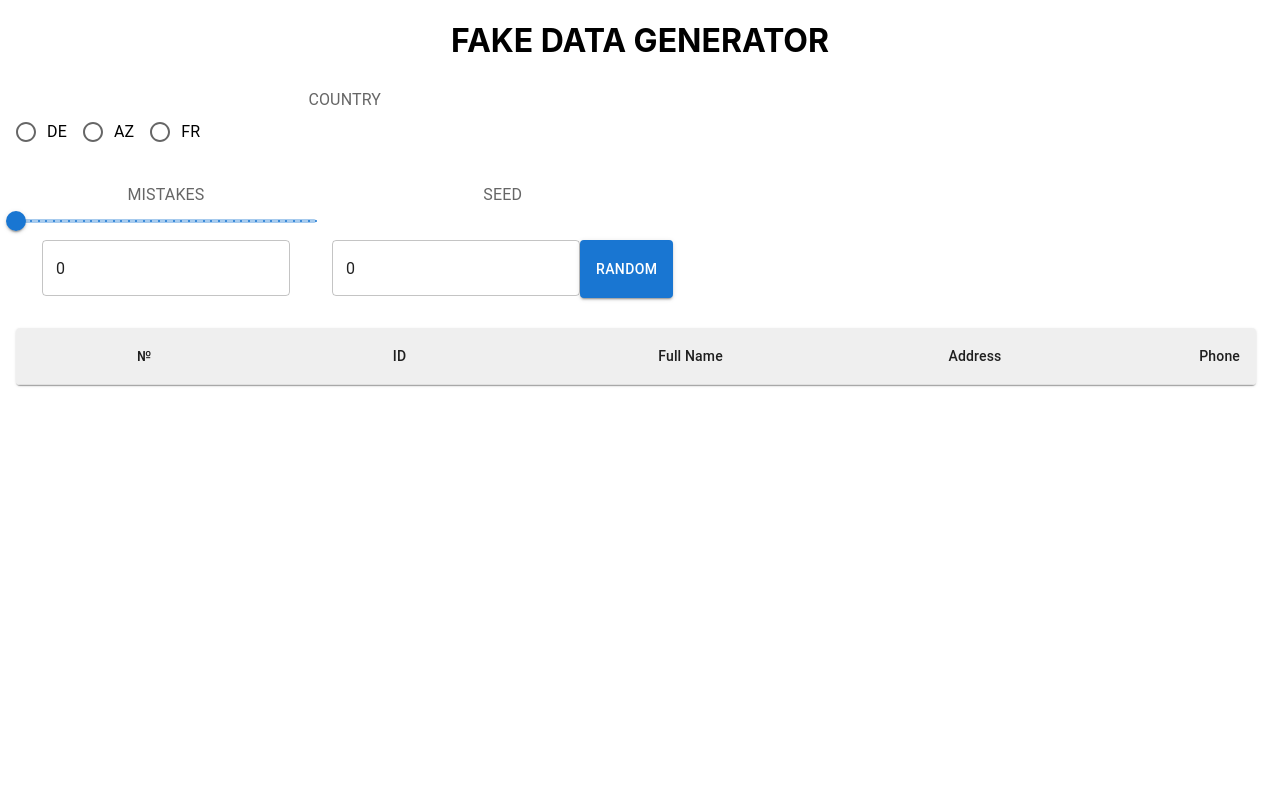
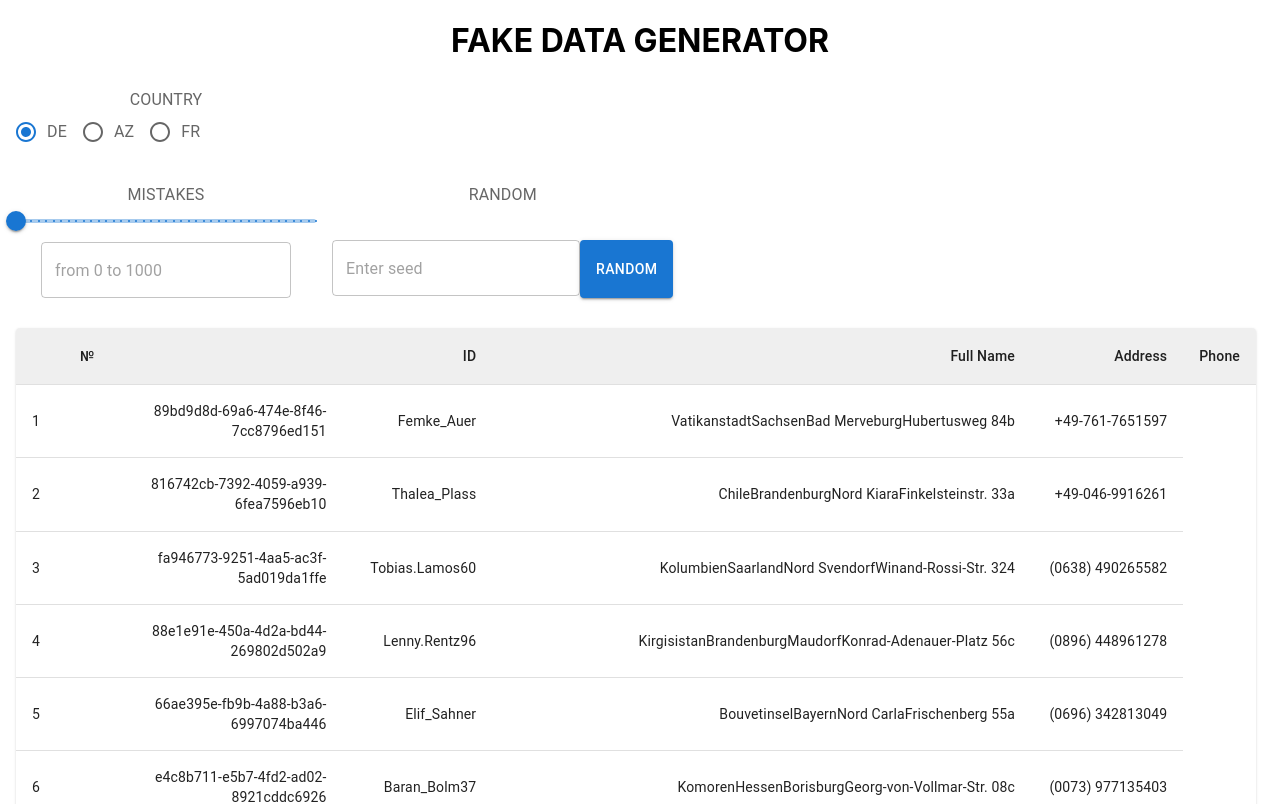
Before and after one commit to tatiankris/generator-fifth, a React (Create React App) app: page / in a window 1280 px wide. Shown: the top 804 px of the page. Built offline with nearby package versions, Linux system fonts and the light colour scheme.

Commit message:
add seed, faker, scroll

```diff
--- a/package.json
+++ b/package.json
@@ -17,6 +17,7 @@
     "react": "^18.2.0",
     "react-dom": "^18.2.0",
     "react-scripts": "5.0.1",
+    "seedrandom": "^3.0.5",
     "typescript": "^4.4.2",
     "web-vitals": "^2.1.0"
   },
--- a/src/components/FakeDataGrid.tsx
+++ b/src/components/FakeDataGrid.tsx
@@ -1,4 +1,4 @@
-import React, {useState} from 'react';
+import React, {LegacyRef, useEffect, useState} from 'react';
 import {
     Button,
     Container, FormControl, FormControlLabel, FormLabel,
@@ -10,46 +10,142 @@ import {
     TableContainer,
     TableHead,
     TableRow,
-    Radio, Slider, Box, TextField
+    Radio, Slider, Box, TextField, Input
 } from "@mui/material";
 import { SliderUnstyled } from '@mui/base';
 import MistakesSlider from "./MistakesSlider";
+import { faker } from '@faker-js/faker';
+import FakeUsersTable from "./FakeUsersTable";
+let seedrandom = require('seedrandom');
+
+
+export type UserType = {
+    userId: string
+    username: string
+    state: string[]
+    phone: string
+}
+
 function valuetext(value: number) {
     return `${value}°C`;
 }
 
+function createRandomUser(): UserType {
+    return {
+        userId: faker.datatype.uuid(),
+        username: faker.internet.userName(),
+        state: [faker.address.country(), faker.address.state(), faker.address.city(), faker.address.streetAddress()],
+        phone: faker.phone.phoneNumber()
+    };
+}
+
+
+
+
+
 const FakeDataGrid = () => {
 
-    const [mistakeValue, setMistakeValue] = useState<number>(0)
-    const [random, setRandom] = useState(0)
 
+
+    const [mistakeInput, setMistakeInput] = useState<any>(null)
+    // const [mistakeSlider, setMistakeSlider] = useState<any>(0)
+
+    const [seedField, setSeedField] = useState<any>(null)
+    const [seed, setSeed] = useState<any>(Math.random())
+
+    const handleSubmit = () => {
+        console.log('CHANGE FORM')
+    }
+
+    //TABLE
+
+    let SECOND_USERS = [];
+
+    function generateNewFakeData() {
+        //form data
+        //-country: 'de','fr','uz'
+        //-mistakes: 3,5
+        //-seedCoefficient: 0.1435
+
+
+
+
+
+    }
+
+    const [locale, setLocale] = useState('de')
+    faker.locale = locale
+    faker.seed(Number(seed))
+
+    let USERS = Array.from({ length: 20 }, (v) => createRandomUser()) as UserType[];
+    let NEXT_USERS = [] as UserType[]
+    const [nextUsers, setNextUsers] = useState<UserType[]>([])
+
+    const onScroll = () => {
+        Array.from({ length: 10 }).forEach(() => {
+            NEXT_USERS.push(createRandomUser());
+            });
+        setNextUsers(nextUsers.concat(NEXT_USERS));
+        // Array.from({ length: 10 }).forEach(() => {
+        //     setNextUsers([...nextUsers, createRandomUser()]);
+        // });
+        console.log('NEXT-USERS', nextUsers.map(e => e.username))
+    }
+
+
+    // Array.from({ length: 20 }).forEach(() => {
+    //     USERS.push(createRandomUser());
+    // });
+
+    useEffect(() => {
+        // debugger
+
+        // Array.from({ length: 20 }).forEach(() => {
+        //     USERS.push(createRandomUser());
+        // });
+
+
+    })
+
+
+
+
+
+    // @ts-ignore
+    // @ts-ignore
     return (
         <Grid container spacing={1} marginTop={'28px'} marginBottom={'46px'}>
 
-            {/*<Stack spacing={2}>*/}
-
 
             <FormControl style={{display: 'block', marginBottom: '30px'}}>
-                <FormLabel id="demo-row-radio-buttons-group-label">COUNTRY</FormLabel>
+                {/*<form onSubmit={handleSubmit}>*/}
+                    <div id={'country'} style={{width: '300px'}}>
+                        <FormLabel onChange={handleSubmit} id="demo-row-radio-buttons-group-label">COUNTRY
                         <RadioGroup
+                            defaultValue="de"
                             row
                             aria-labelledby="demo-row-radio-buttons-group-label"
                             name="row-radio-buttons-group"
                         >
-                    <FormControlLabel value="de" control={<Radio/>} label="DE"/>
+                            <FormControlLabel value="de" control={<Radio />} label="DE"/>
                             <FormControlLabel value="az" control={<Radio/>} label="AZ"/>
                             <FormControlLabel value="fr" control={<Radio/>} label="FR"/>
                         </RadioGroup>
-                {/*</FormControl>*/}
-
+                        </FormLabel>
+                    </div>
 
                     <Stack direction="row" spacing={2} style={{marginTop: '30px'}}>
                         <div id={'mistake'} style={{display: 'block'}}>
-                        <FormLabel>MISTAKES</FormLabel>
+
                             <div style={{width: 300}}>
-                            <Slider
-                                onChange={(event) => { // @ts-ignore
-                                    setMistakeValue(9)}}
+                                <FormLabel>MISTAKES
+                                <Slider // @ts-ignore
+                                    onChange={(e, val) => {setMistakeInput(val * 100);
+
+                                        setTimeout(() => {
+                                            handleSubmit()
+                                        }, 2000)}}
+                                    value={mistakeInput / 100}
                                     aria-label="Temperature"
                                     defaultValue={0}
                                     getAriaValueText={valuetext}
@@ -61,42 +157,52 @@ const FakeDataGrid = () => {
                                     // value={mistakeValue/100}
                                     // onChange={(e) => {setMistakeValue(e.currentTarget.value ? e.currentTarget.value * 100 : 0)}}
                                 />
-                            <TextField value={mistakeValue}/>
+                                </FormLabel>
+                                <FormLabel onChange={handleSubmit}>
+                                <TextField type={"number"}
+                                           style={{width: '250px'}}
+                                           id={"quantity"}
+                                           name={"quantity"}
+                                           inputProps={{step: 0.25, max: 1000, min: 0}}
+                                           placeholder={'from 0 to 1000'}
+                                           value={mistakeInput}
+                                           onChange={(e) => { // @ts-ignore
+                                               setMistakeInput(e.currentTarget.value)
+                                           }}
+                                />
+                                </FormLabel>
                             </div>
+
                         </div>
 
                         <div style={{display: 'block'}} id={'seed'}>
-                        <FormLabel>SEED</FormLabel>
+                            <FormLabel>RANDOM
                             <div style={{marginTop: '34px'}}>
-                            <TextField value={random}/>
-                            <Button variant="contained" style={{height: '58px'}} onClick={() => {
-                                setRandom(2)
-                            }}>Random</Button>
+                                <TextField
+                                    type={'number'}
+                                    placeholder={'Enter seed'}
+                                    value={seedField}
+                                    onChange={(e) => {setSeedField(e.currentTarget.value)}}
+
+                                />
+                                <Button variant="contained" style={{height: '58px'}} onClick={() => {setSeed(seedField)}}>Random</Button>
                             </div>
+                        </FormLabel>
 
                         </div>
 
 
                     </Stack>
 
+                {/*</form>*/}
+            </FormControl>
+            <div onWheel={onScroll}>
+                <FakeUsersTable users={USERS} onScroll={onScroll} nextUsers={nextUsers}/>
+            </div>
 
-            </FormControl>
-            {/*</Stack>*/}
 
-        <TableContainer component={Paper}>
-            <Table sx={{minWidth: 300}} aria-label="simple table">
-                <TableHead style={{background: '#EFEFEF'}}>
-                    <TableRow>
-                        <TableCell></TableCell>
-                        <TableCell align="left">№</TableCell>
-                        <TableCell align="right">ID</TableCell>
-                        <TableCell align="right">Full Name</TableCell>
-                        <TableCell align="right">Address</TableCell>
-                        <TableCell align="right">Phone</TableCell>
-                    </TableRow>
-                </TableHead>
-            </Table>
-        </TableContainer>
+
+
         </Grid>
     )
 }
--- /dev/null
+++ b/src/components/FakeUsersTable.tsx
@@ -0,0 +1,61 @@
+import React, {useState} from 'react';
+import {Paper, Table, TableBody, TableCell, TableContainer, TableHead, TableRow} from "@mui/material";
+import {UserType} from "./FakeDataGrid";
+
+export type TablePropsType = {
+    users: Array<UserType>
+    nextUsers: Array<UserType>
+    onScroll: () => void
+}
+const FakeUsersTable = (props: TablePropsType) => {
+
+    console.log('NEXT', props.nextUsers)
+    return (
+        <TableContainer component={Paper} >
+            <Table sx={{minWidth: 300}} aria-label="simple table">
+                <TableHead style={{background: '#EFEFEF'}}>
+                    <TableRow>
+                        <TableCell></TableCell>
+                        <TableCell align="left">№</TableCell>
+                        <TableCell align="right">ID</TableCell>
+                        <TableCell align="right">Full Name</TableCell>
+                        <TableCell align="right">Address</TableCell>
+                        <TableCell align="right">Phone</TableCell>
+                    </TableRow>
+                </TableHead>
+                <TableBody>
+                    {props.users && props.users.map((row, index) => (
+                        <TableRow
+                            key={row.userId}
+                            sx={{ '&:last-child td, &:last-child th': { border: 0 } }}
+                        >
+                            <TableCell component="th" scope="row">
+                                {index+1}
+                            </TableCell>
+                            <TableCell align="right">{row.userId}</TableCell>
+                            <TableCell align="right">{row.username}</TableCell>
+                            <TableCell align="right">{row.state}</TableCell>
+                            <TableCell align="right">{row.phone}</TableCell>
+                        </TableRow>
+                    ))}
+                    {props.nextUsers && props.nextUsers.map((row, index) => (
+                        <TableRow
+                            key={row.userId}
+                            sx={{ '&:last-child td, &:last-child th': { border: 0 } }}
+                        >
+                            <TableCell component="th" scope="row">
+                                {index+21}
+                            </TableCell>
+                            <TableCell align="right">{row.userId}</TableCell>
+                            <TableCell align="right">{row.username}</TableCell>
+                            <TableCell align="right">{row.state}</TableCell>
+                            <TableCell align="right">{row.phone}</TableCell>
+                        </TableRow>
+                    ))}
+                </TableBody>
+            </Table>
+        </TableContainer>
+    )
+}
+
+export default FakeUsersTable;
```
Also changed, not shown: public/logo192.png (added), 1 other file (tests, documents, lock files or other folders). Lines whose indentation alone changed are shown as unchanged.
